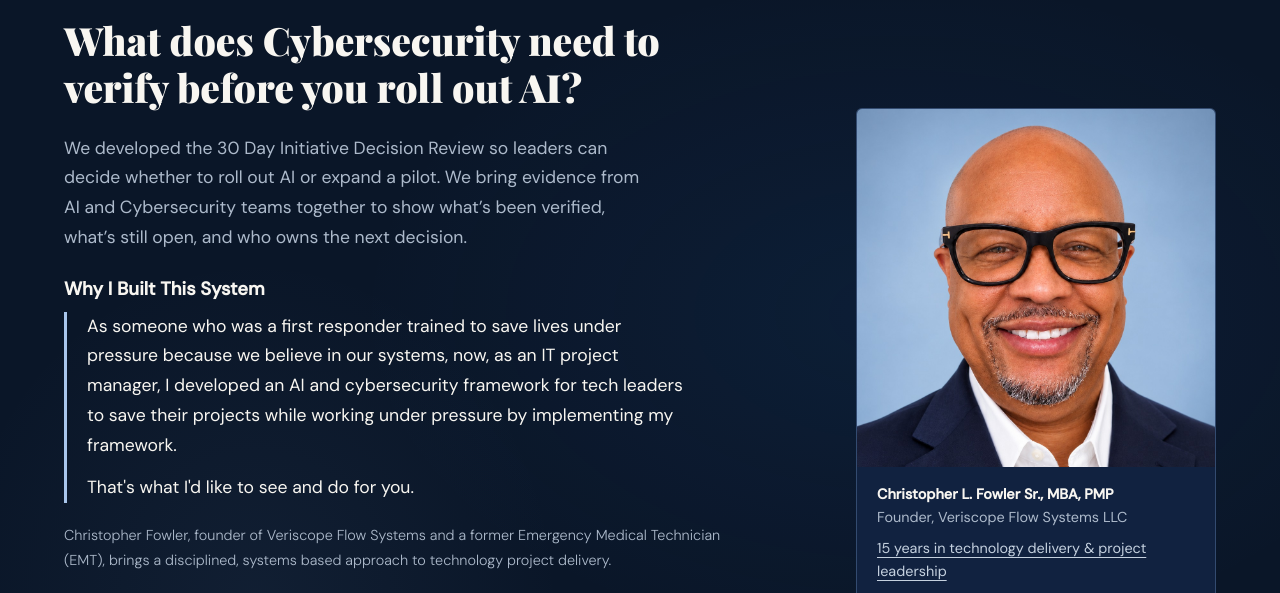
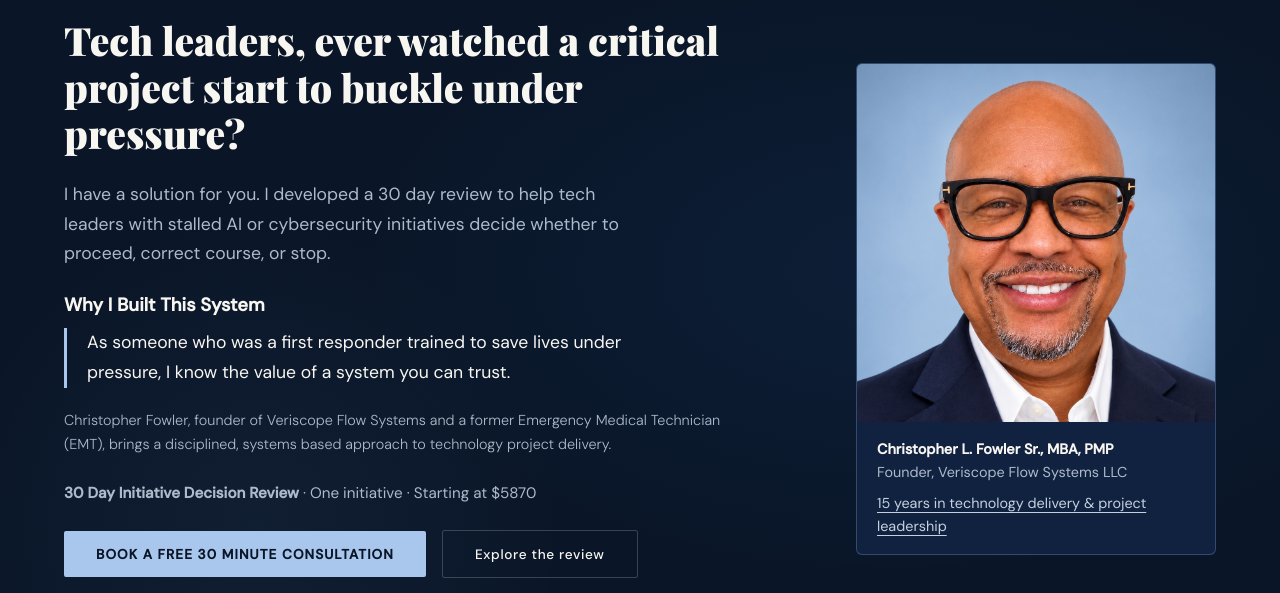
Before and after one commit to Cfowleritexec/veriscopeflowsystems, a plain HTML site: page index.html in a window 1280 px wide. Shown: the part 168-761 px from the top of the page. Drawn offline with nearby package versions, Linux system fonts and the light colour scheme.

Commit message:
Align website with approved pitch and free 30 minute consultation

```diff
--- a/index.html
+++ b/index.html
@@ -7,7 +7,7 @@
 <link rel="icon" href="assets/favicon.svg" type="image/svg+xml"/>
 <meta content="width=device-width, initial-scale=1.0" name="viewport"/>
 <title>Cyber Security and AI Initiative Reviews | Veriscope</title>
-<meta name="description" content="What does Cybersecurity need to verify before you roll out AI? Veriscope’s 30 Day Initiative Decision Review examines the evidence for one initiative. Starting at $5870."/>
+<meta name="description" content="A 30 day review for stalled AI or cybersecurity initiatives. Decide whether to proceed, correct course, or stop. Book a free 30 minute consultation."/>
 <link href="https://fonts.googleapis.com/css2?family=Playfair+Display:wght@400;700;900&amp;family=DM+Sans:wght@300;400;500&amp;display=swap" rel="stylesheet"/>
 <style>
   *, *::before, *::after { box-sizing: border-box; margin: 0; padding: 0; }
@@ -905,7 +905,7 @@ nav .nav-cta, .btn-primary, .btn-full { min-height: 44px; display: inline-flex;
 
 <link href="https://veriscopeflowsystems.com/" rel="canonical"/>
 <meta content="Cyber Security, AI and Technology Decision Reviews | Veriscope" property="og:title"/>
-<meta property="og:description" content="What does Cybersecurity need to verify before you roll out AI? Veriscope’s 30 Day Initiative Decision Review examines the evidence for one initiative. Starting at $5870."/>
+<meta property="og:description" content="Tech leaders, ever watched a critical project start to buckle under pressure? Veriscope’s 30 Day Initiative Decision Review examines the evidence for one initiative. Starting at $5870."/>
 <meta content="https://veriscopeflowsystems.com/" property="og:url"/>
 <meta content="website" property="og:type"/>
 <meta property="og:site_name" content="Veriscope Flow Systems"/>
@@ -915,26 +915,23 @@ nav .nav-cta, .btn-primary, .btn-full { min-height: 44px; display: inline-flex;
 <nav aria-label="Main navigation">
 <a aria-label="Veriscope Flow Systems home" class="nav-logo logo-card" href="#"><span class="logo-window"><img alt="Veriscope Flow Systems" width="3000" height="800" decoding="async" src="assets/Veriscope_Logo_White_Transparent.png" /></span></a>
 <ul class="nav-links"><li><a href="#how">The service</a></li><li><a href="#specializations">Specializations</a></li><li><a href="#about">Christopher</a></li><li><a href="#questions">Questions</a></li></ul>
-<a class="nav-cta" href="https://calendly.com/cfowler-itexec/30min" rel="noopener noreferrer" target="_blank">Book a Free 30 minute consultation</a>
+<a class="nav-cta" href="https://calendly.com/cfowler-itexec/30min" rel="noopener noreferrer" target="_blank">Book a free 30 minute consultation</a>
 </nav>
 <main id="main">
 <section class="hero"><div class="hero-grid"><div>
 <p class="brand-promise" style="font-size:1.15rem;line-height:1.6;color:var(--gold-light);margin-bottom:1.25rem;max-width:590px">Independent project reviews and decision advisory</p>
-<h1>What does Cybersecurity need to verify before you roll out AI?</h1>
-<p class="hero-sub">We developed the 30 Day Initiative Decision Review so leaders can decide whether to roll out AI or expand a pilot. We bring evidence from AI and Cybersecurity teams together to show what’s been verified, what’s still open, and who owns the next decision.</p>
+<h1>Tech leaders, ever watched a critical project start to buckle under pressure?</h1>
+<p class="hero-sub">I have a solution for you. I developed a 30 day review to help tech leaders with stalled AI or cybersecurity initiatives decide whether to proceed, correct course, or stop.</p>
 <div id="founder-story" role="region" aria-labelledby="founder-story-title" style="margin:0 0 1.5rem;">
     <h2 id="founder-story-title" style="font-size:1.15rem;margin:0 0 .65rem;">Why I Built This System</h2>
     <figure class="hero-story">
-      <blockquote>
-        <p>As someone who was a first responder trained to save lives under pressure because we believe in our systems, now, as an IT project manager, I developed an AI and cybersecurity framework for tech leaders to save their projects while working under pressure by implementing my framework.</p>
-        <p style="margin-top: 0.75rem;">That's what I'd like to see and do for you.</p>
-      </blockquote>
+      <blockquote><p>As someone who was a first responder trained to save lives under pressure, I know the value of a system you can trust.</p></blockquote>
     </figure>
     <p class="section-sub" style="font-size:.9rem;margin:0;">Christopher Fowler, founder of Veriscope Flow Systems and a former Emergency Medical Technician (EMT), brings a disciplined, systems based approach to technology project delivery.</p>
 </div>
 <p class="hero-sub" style="font-size:.95rem"><strong>30 Day Initiative Decision Review</strong> · One initiative · Starting at $5870</p>
-<div class="hero-actions"><a class="btn-primary" href="https://calendly.com/cfowler-itexec/30min" rel="noopener noreferrer" target="_blank">Book a Free 30 minute consultation</a><a class="btn-ghost" href="#how">Explore the review</a></div>
-<p class="person-intro">Bring one decision that’s holding up your AI or Cyber Security initiative.</p>
+<div class="hero-actions"><a class="btn-primary" href="https://calendly.com/cfowler-itexec/30min" rel="noopener noreferrer" target="_blank">Book a free 30 minute consultation</a><a class="btn-ghost" href="#how">Explore the review</a></div>
+<p class="person-intro">If that’s your team right now, book a free 30 minute consultation with me this week, and I’ll show you where your project is most at risk.</p>
 </div><aside aria-label="Meet Christopher" class="founder-card"><img alt="Christopher L. Fowler Sr., founder of Veriscope Flow Systems" class="founder-portrait" decoding="async" fetchpriority="high" height="1254" loading="eager" src="assets/christopher-fowler-portrait.jpg" width="1254"/><div class="founder-caption"><strong>Christopher L. Fowler Sr., MBA, PMP</strong><span>Founder, Veriscope Flow Systems LLC</span><a class="inline-link" href="#about">15 years in technology delivery &amp; project leadership</a></div></aside></div></section>
 <section class="problem" id="how"><div class="section-inner"><div class="section-label"><span class="section-label-text">When a focused review makes sense</span></div><h2 class="section-title">30 Day Initiative Decision Review</h2><p class="section-sub" style="margin-top:1rem">Within 30 days after agreed readiness, receive a recommendation to proceed, correct course, or stop. If evidence cannot support one, receive documented gaps and implications under an exception agreed before signing.</p><p class="section-sub fit-summary">For business, technology, and Cybersecurity leaders preparing to roll out AI, expand a pilot, or resolve a security concern that is holding up an initiative.</p>
 <div class="steps-grid"><div class="step-card"><div class="step-week">Week 1</div><h3 class="step-title">Find the risks.</h3><p class="step-body">Compare approved records and updates. Receive a Program Risk Brief with urgent decisions and evidence gaps.</p></div><div class="step-card"><div class="step-week">Weeks 2–3</div><h3 class="step-title">Check the facts.</h3><p class="step-body">Reconcile conflicting evidence, clarify ownership gaps, and document decision conditions.</p></div><div class="step-card"><div class="step-week">By Day 30</div><h3 class="step-title">Choose the next step.</h3><p class="step-body">Receive six outputs and editable files, plus one 60-minute briefing. Client postponements use an agreed new date and do not defer output payment.</p></div></div><p class="section-sub" style="margin-top:1.25rem"><strong>Method &amp; evidence: </strong>AI compares client-approved records only with written tool and data authorization. Material findings are founder-verified. Fictional sample available.</p><p class="pricing-note">The 30 days starts after payment and agreed records, access, people, and review dates are ready. Schedule or scope changes require written agreement; expanded scope is quoted separately.</p></div></section>
@@ -955,14 +952,14 @@ nav .nav-cta, .btn-primary, .btn-full { min-height: 44px; display: inline-flex;
 <div class="deliverable-item"><div class="deliverable-text"><strong>Shared Risk and Status Register</strong><span>Evidence-linked findings and risks.</span></div></div>
 <div class="deliverable-item"><div class="deliverable-text"><strong>Decision Readiness Checklist</strong><span>Conditions before further commitments.</span></div></div>
 <div class="deliverable-item"><div class="deliverable-text"><strong>Day 30 Leadership Decision Brief</strong><span>Recommended path or evidence gaps.</span></div></div>
-</div><div class="pricing-card" id="pricing"><div class="pricing-header"><div class="pricing-name">30 Day Initiative Decision Review</div><div class="pricing-amount">$5870</div><div class="pricing-range">Starting at $5870 · Expanded scope quoted separately</div></div><div class="pricing-body"><div class="about-body"><p>One initiative • Up to 25 records • 5 stakeholders • 4 interviews • 2 checkpoints • 6 outputs • One 60-minute briefing</p><p>$2935 at signing + $2935 on delivery of six outputs and editable files; due upon receipt.</p></div><a class="btn-full" href="https://calendly.com/cfowler-itexec/30min" rel="noopener noreferrer" target="_blank">Book a Free 30 minute consultation</a><p class="pricing-note">Bring one decision that’s holding up your AI or Cyber Security initiative.</p></div></div></div><p class="section-sub" style="margin-top:1.25rem">Excludes implementation, software development, daily project management, emergency response, and certification. Leadership retains decision authority.</p></div></section><section class="about" id="about"><div class="section-inner">
+</div><div class="pricing-card" id="pricing"><div class="pricing-header"><div class="pricing-name">30 Day Initiative Decision Review</div><div class="pricing-amount">$5870</div><div class="pricing-range">Starting at $5870 · Expanded scope quoted separately</div></div><div class="pricing-body"><div class="about-body"><p>One initiative • Up to 25 records • 5 stakeholders • 4 interviews • 2 checkpoints • 6 outputs • One 60-minute briefing</p><p>$2935 at signing + $2935 on delivery of six outputs and editable files; due upon receipt.</p></div><a class="btn-full" href="https://calendly.com/cfowler-itexec/30min" rel="noopener noreferrer" target="_blank">Book a free 30 minute consultation</a><p class="pricing-note">If that’s your team right now, book a free 30 minute consultation with me this week, and I’ll show you where your project is most at risk.</p></div></div></div><p class="section-sub" style="margin-top:1.25rem">Excludes implementation, software development, daily project management, emergency response, and certification. Leadership retains decision authority.</p></div></section><section class="about" id="about"><div class="section-inner">
 <div class="section-label"><span class="section-label-text">The person behind the work</span></div>
 <h2 class="section-title">Meet Christopher L. Fowler Sr.</h2>
 <div class="about-body">
 <p>Christopher L. Fowler Sr., MBA, PMP, is the founder of Veriscope Flow Systems and a technology delivery, Cyber Security, and program and project management professional with 15 years of experience. His program and project management experience spans higher education, financial services, cloud infrastructure, AI, and enterprise technology initiatives.</p>
 <p>Christopher has presented to professional and academic audiences and has served in communications leadership within a professional project management association.</p>
 <p><strong>His guiding principle:</strong> business and technology must operate from a shared understanding for leaders to make informed decisions.</p>
-<a class="inline-link" href="https://calendly.com/cfowler-itexec/30min" rel="noopener noreferrer" target="_blank">Book a Free 30 minute consultation with Christopher</a>
+<a class="inline-link" href="https://calendly.com/cfowler-itexec/30min" rel="noopener noreferrer" target="_blank">Book a free 30 minute consultation with Christopher</a>
 </div><div class="faq founder-details"><details><summary>The meeting that shaped my approach</summary><figure class="hero-story">
 <blockquote><p>I once had an executive point around the room and say, “Look at what it costs us per hour to have everybody sitting in this meeting.”</p></blockquote>
 <figcaption>— Christopher L. Fowler Sr., MBA, PMP</figcaption>
@@ -988,8 +985,8 @@ nav .nav-cta, .btn-primary, .btn-full { min-height: 44px; display: inline-flex;
 <div class="problem-grid"><div><p class="problem-statement">What happens if this stays unresolved for another 30 days?</p><p class="problem-body">People wait for approvals. Work has to be done again. Leaders spend time sorting through updates. A missed decision can affect the budget, a launch, a customer, or the team’s ability to deliver.</p><div class="cost-example" style="margin-top:1.5rem;padding:1.5rem;border-left:3px solid var(--gold);background:var(--navy-mid)"><h3 class="step-title">What does another month cost?</h3><p class="problem-body"><strong>For example:</strong> If your project spends $80000 a month on staff and vendors, a 30 day delay at that same spending rate means another $80000 in project spending. Some work may still create value during that time. The question is how much spending the delay could waste.</p><p class="problem-body">Our review starts at <strong>$5870</strong> and provides an evidence based recommendation for leadership action.</p></div></div>
 <div class="about-body"><p><strong>Find the point where progress stops.</strong> Which decision is waiting? What evidence is missing? Who owns the next action?</p><p><strong>Make the consequence visible.</strong> Identify the time, cost, or business outcome affected by the delay.</p><p><strong>Give leadership a clear next move.</strong> Bring the facts and responsible people together so a decision can be made.</p></div></div></div></details><details id="diagnostic"><summary>How should I prepare for a conversation?</summary><div class="section-inner"><div class="section-label"><span class="section-label-text">Start with five questions</span></div><h2 class="section-title">What needs to be clear<br/>before you decide?</h2><p class="section-sub">Use these five questions to prepare for a conversation. An unclear answer gives us a place to start.</p>
 <ol class="diagnostic-list"><li>What AI rollout or Cybersecurity decision is your team facing?</li><li>Who owns the next action, and when is it due?</li><li>Which decision is waiting, and who can make it?</li><li>What has Cybersecurity verified, and what evidence is still missing?</li><li>What will another month of delay cost the business?</li></ol>
-<p class="section-sub">Bring one example to a Free 30 minute consultation with Christopher. Discuss where your Cyber Security or AI initiative stands, the decisions ahead, and whether our 30 day review is a fit. You can describe the situation without sharing private project records.</p><div class="hero-actions" style="margin-top:2rem"><a class="btn-primary" href="https://calendly.com/cfowler-itexec/30min" rel="noopener noreferrer" target="_blank">Book a Free 30 minute consultation</a></div><p class="person-intro">If there is a fit, the next step is a short offer with clear scope and a confirmed fee.</p></div></details><details id="payment-terms"><summary>When is payment due?</summary><p>$2935 at signing plus $2935 on delivery of six outputs and editable files; due upon receipt. Briefing and corrections remain included and do not defer payment. Signed SOW governs.</p></details><details id="briefing"><summary>What if the briefing is postponed?</summary><p>One 60-minute briefing is included. Client postponements use an agreed new date and do not defer output payment.</p></details><details id="corrections"><summary>What factual corrections are included?</summary><p>One factual correction round: submit within 5 business days of output delivery; response within 5 business days. Briefing and corrections remain included and do not defer payment. Signed SOW governs.</p></details></div></div></section>
-<section class="cta-section" id="cta"><div class="section-inner"><h2 class="cta-title">What decision is your team facing?</h2><p class="cta-sub">Bring one initiative to a conversation with Christopher. Discuss what your teams have verified, which questions remain open, and what leadership needs to decide next.</p><a class="btn-primary" href="https://calendly.com/cfowler-itexec/30min" rel="noopener noreferrer" target="_blank">Book a Free 30 minute consultation</a><p class="cta-note">Bring one decision that’s holding up your AI or Cyber Security initiative.</p></div></section>
+<p class="section-sub">Bring one example to a Free 30 minute consultation with Christopher. Discuss where your Cyber Security or AI initiative stands, the decisions ahead, and whether our 30 day review is a fit. You can describe the situation without sharing private project records.</p><div class="hero-actions" style="margin-top:2rem"><a class="btn-primary" href="https://calendly.com/cfowler-itexec/30min" rel="noopener noreferrer" target="_blank">Book a free 30 minute consultation</a></div><p class="person-intro">If there is a fit, the next step is a short offer with clear scope and a confirmed fee.</p></div></details><details id="payment-terms"><summary>When is payment due?</summary><p>$2935 at signing plus $2935 on delivery of six outputs and editable files; due upon receipt. Briefing and corrections remain included and do not defer payment. Signed SOW governs.</p></details><details id="briefing"><summary>What if the briefing is postponed?</summary><p>One 60-minute briefing is included. Client postponements use an agreed new date and do not defer output payment.</p></details><details id="corrections"><summary>What factual corrections are included?</summary><p>One factual correction round: submit within 5 business days of output delivery; response within 5 business days. Briefing and corrections remain included and do not defer payment. Signed SOW governs.</p></details></div></div></section>
+<section class="cta-section" id="cta"><div class="section-inner"><h2 class="cta-title">See where your project is most at risk</h2><p class="cta-sub">If that’s your team right now, book a free 30 minute consultation with me this week, and I’ll show you where your project is most at risk.</p><a class="btn-primary" href="https://calendly.com/cfowler-itexec/30min" rel="noopener noreferrer" target="_blank">Book a free 30 minute consultation</a><p class="cta-note">If that’s your team right now, book a free 30 minute consultation with me this week, and I’ll show you where your project is most at risk.</p></div></section>
 <details class="supporting-resources"><summary>Additional resources: AI news and learning</summary>
 <!-- AI NEWS START -->
 <section aria-labelledby="ai-news-title" id="ai-news"><div class="section-inner">
```
